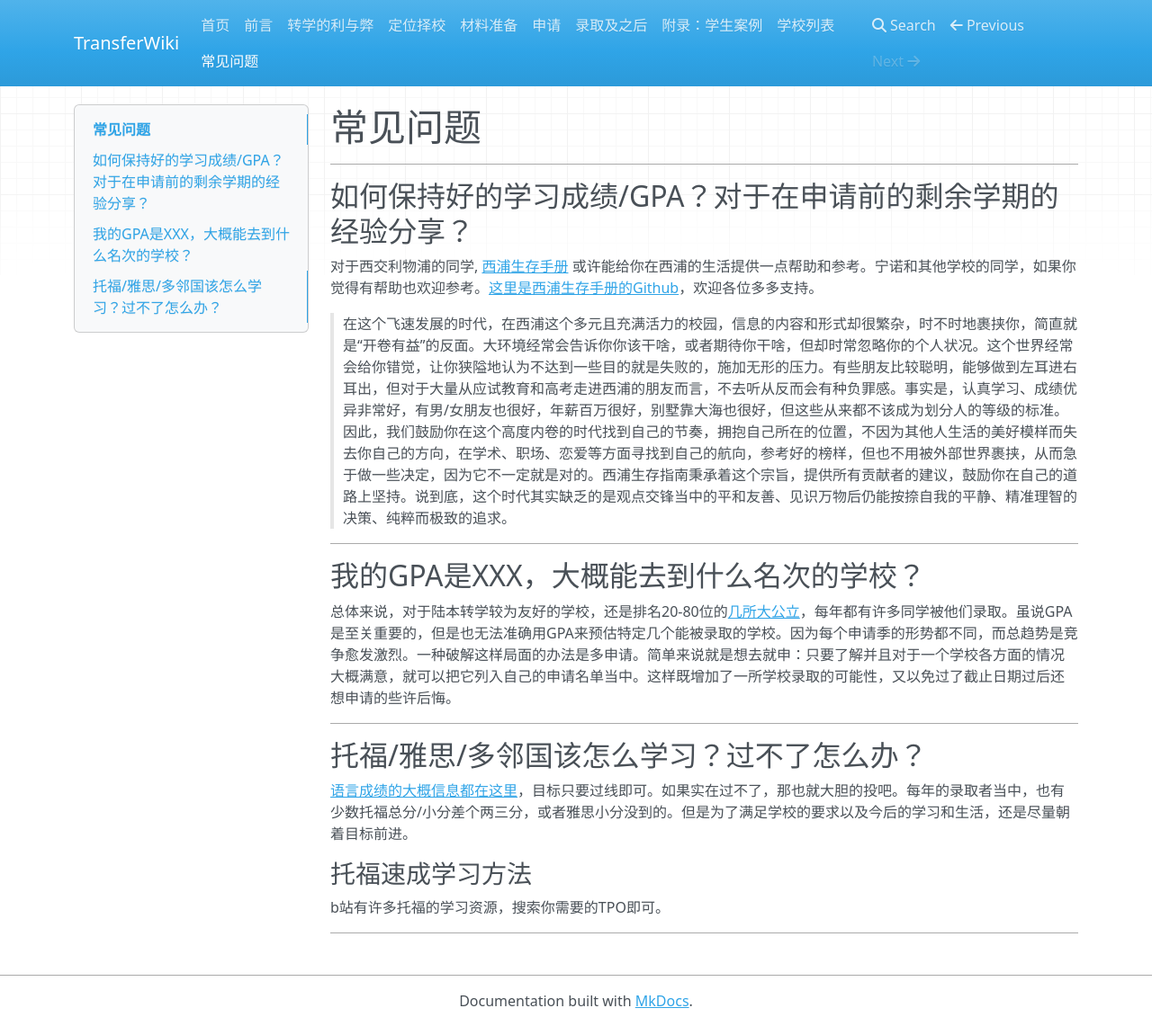
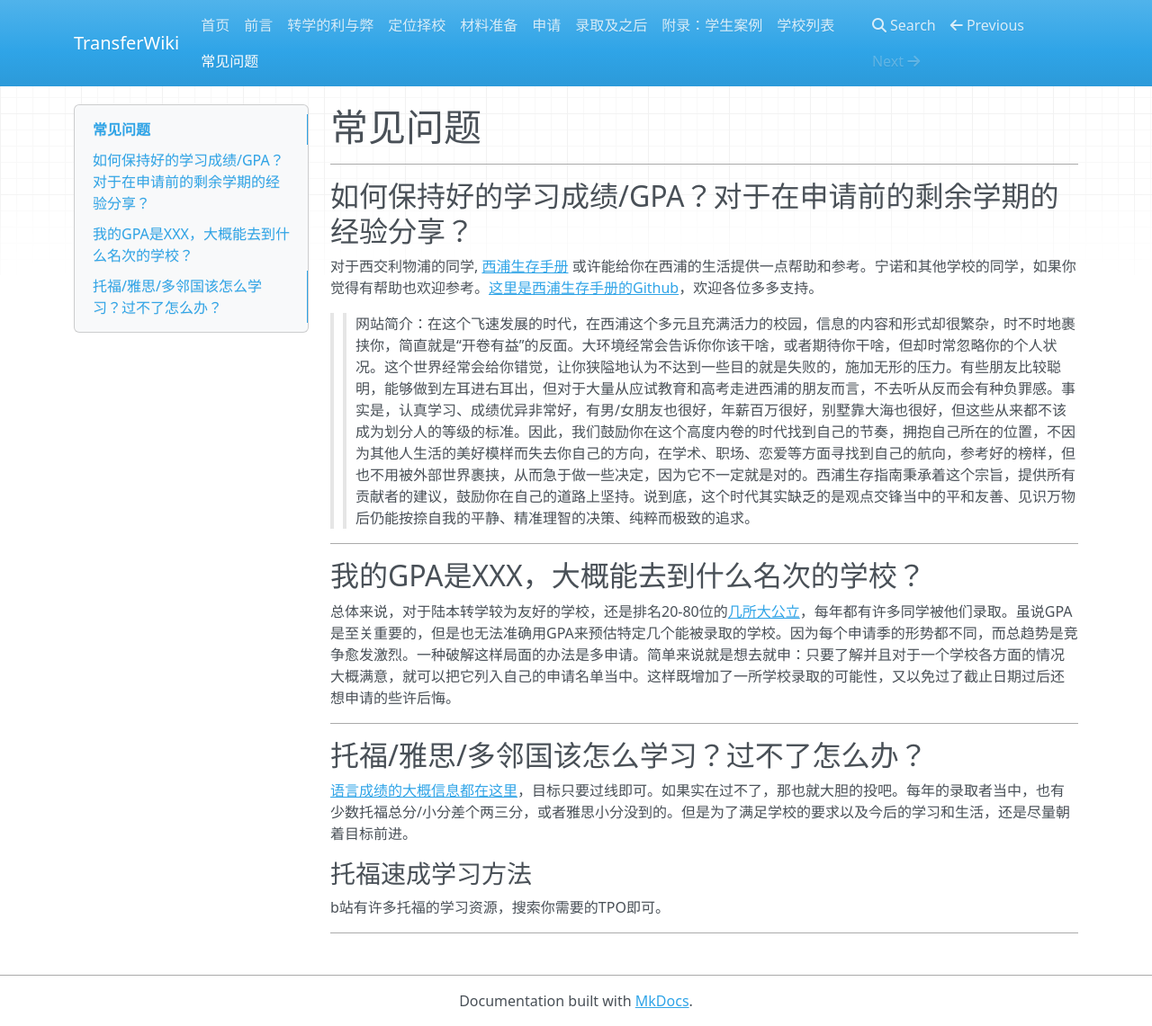
Before and after one commit to SihanXU/TransferWiki, an MkDocs documentation site: the page built from docs/faq.md, in a window 1280 px wide and 1141 px high. Shown: the whole window at 90% size. Built offline with MkDocs 1.6.1, drawn with Linux system fonts in a browser that asks for light colours; nearby versions of some CDN libraries.

Commit message:
Update faq.md

```diff
--- a/docs/faq.md
+++ b/docs/faq.md
@@ -6,19 +6,19 @@
 
 对于西交利物浦的同学, [西浦生存手册](https://www.xjtludiy.wiki/) 或许能给你在西浦的生活提供一点帮助和参考。宁诺和其他学校的同学，如果你觉得有帮助也欢迎参考。[这里是西浦生存手册的Github](https://github.com/DylanLIiii/XJTLU-manual)，欢迎各位多多支持。
 
->在这个飞速发展的时代，在西浦这个多元且充满活力的校园，信息的内容和形式却很繁杂，时不时地裹挟你，简直就是“开卷有益”的反面。大环境经常会告诉你你该干啥，或者期待你干啥，但却时常忽略你的个人状况。这个世界经常会给你错觉，让你狭隘地认为不达到一些目的就是失败的，施加无形的压力。有些朋友比较聪明，能够做到左耳进右耳出，但对于大量从应试教育和高考走进西浦的朋友而言，不去听从反而会有种负罪感。事实是，认真学习、成绩优异非常好，有男/女朋友也很好，年薪百万很好，别墅靠大海也很好，但这些从来都不该成为划分人的等级的标准。因此，我们鼓励你在这个高度内卷的时代找到自己的节奏，拥抱自己所在的位置，不因为其他人生活的美好模样而失去你自己的方向，在学术、职场、恋爱等方面寻找到自己的航向，参考好的榜样，但也不用被外部世界裹挟，从而急于做一些决定，因为它不一定就是对的。西浦生存指南秉承着这个宗旨，提供所有贡献者的建议，鼓励你在自己的道路上坚持。说到底，这个时代其实缺乏的是观点交锋当中的平和友善、见识万物后仍能按捺自我的平静、精准理智的决策、纯粹而极致的追求。
+>>网站简介：在这个飞速发展的时代，在西浦这个多元且充满活力的校园，信息的内容和形式却很繁杂，时不时地裹挟你，简直就是“开卷有益”的反面。大环境经常会告诉你你该干啥，或者期待你干啥，但却时常忽略你的个人状况。这个世界经常会给你错觉，让你狭隘地认为不达到一些目的就是失败的，施加无形的压力。有些朋友比较聪明，能够做到左耳进右耳出，但对于大量从应试教育和高考走进西浦的朋友而言，不去听从反而会有种负罪感。事实是，认真学习、成绩优异非常好，有男/女朋友也很好，年薪百万很好，别墅靠大海也很好，但这些从来都不该成为划分人的等级的标准。因此，我们鼓励你在这个高度内卷的时代找到自己的节奏，拥抱自己所在的位置，不因为其他人生活的美好模样而失去你自己的方向，在学术、职场、恋爱等方面寻找到自己的航向，参考好的榜样，但也不用被外部世界裹挟，从而急于做一些决定，因为它不一定就是对的。西浦生存指南秉承着这个宗旨，提供所有贡献者的建议，鼓励你在自己的道路上坚持。说到底，这个时代其实缺乏的是观点交锋当中的平和友善、见识万物后仍能按捺自我的平静、精准理智的决策、纯粹而极致的追求。
 
 ***
 
 ## 我的GPA是XXX，大概能去到什么名次的学校？
 
-总体来说，对于陆本转学较为友好的学校，还是排名20-80位的[几所大公立](school)，每年都有许多同学被他们录取。虽说GPA是至关重要的，但是也无法准确用GPA来预估特定几个能被录取的学校。因为每个申请季的形势都不同，而总趋势是竞争愈发激烈。一种破解这样局面的办法是多申请。简单来说就是想去就申：只要了解并且对于一个学校各方面的情况大概满意，就可以把它列入自己的申请名单当中。这样既增加了一所学校录取的可能性，又以免过了截止日期过后还想申请的些许后悔。
+总体来说，对于陆本转学较为友好的学校，还是排名20-80位的[几所大公立](/school)，每年都有许多同学被他们录取。虽说GPA是至关重要的，但是也无法准确用GPA来预估特定几个能被录取的学校。因为每个申请季的形势都不同，而总趋势是竞争愈发激烈。一种破解这样局面的办法是多申请。简单来说就是想去就申：只要了解并且对于一个学校各方面的情况大概满意，就可以把它列入自己的申请名单当中。这样既增加了一所学校录取的可能性，又以免过了截止日期过后还想申请的些许后悔。
 
 ***
 
 ## 托福/雅思/多邻国该怎么学习？过不了怎么办？
 
-[语言成绩的大概信息都在这里](material)，目标只要过线即可。如果实在过不了，那也就大胆的投吧。每年的录取者当中，也有少数托福总分/小分差个两三分，或者雅思小分没到的。但是为了满足学校的要求以及今后的学习和生活，还是尽量朝着目标前进。
+[语言成绩的大概信息都在这里](/material)，目标只要过线即可。如果实在过不了，那也就大胆的投吧。每年的录取者当中，也有少数托福总分/小分差个两三分，或者雅思小分没到的。但是为了满足学校的要求以及今后的学习和生活，还是尽量朝着目标前进。
 
 ### 托福速成学习方法
 
```
